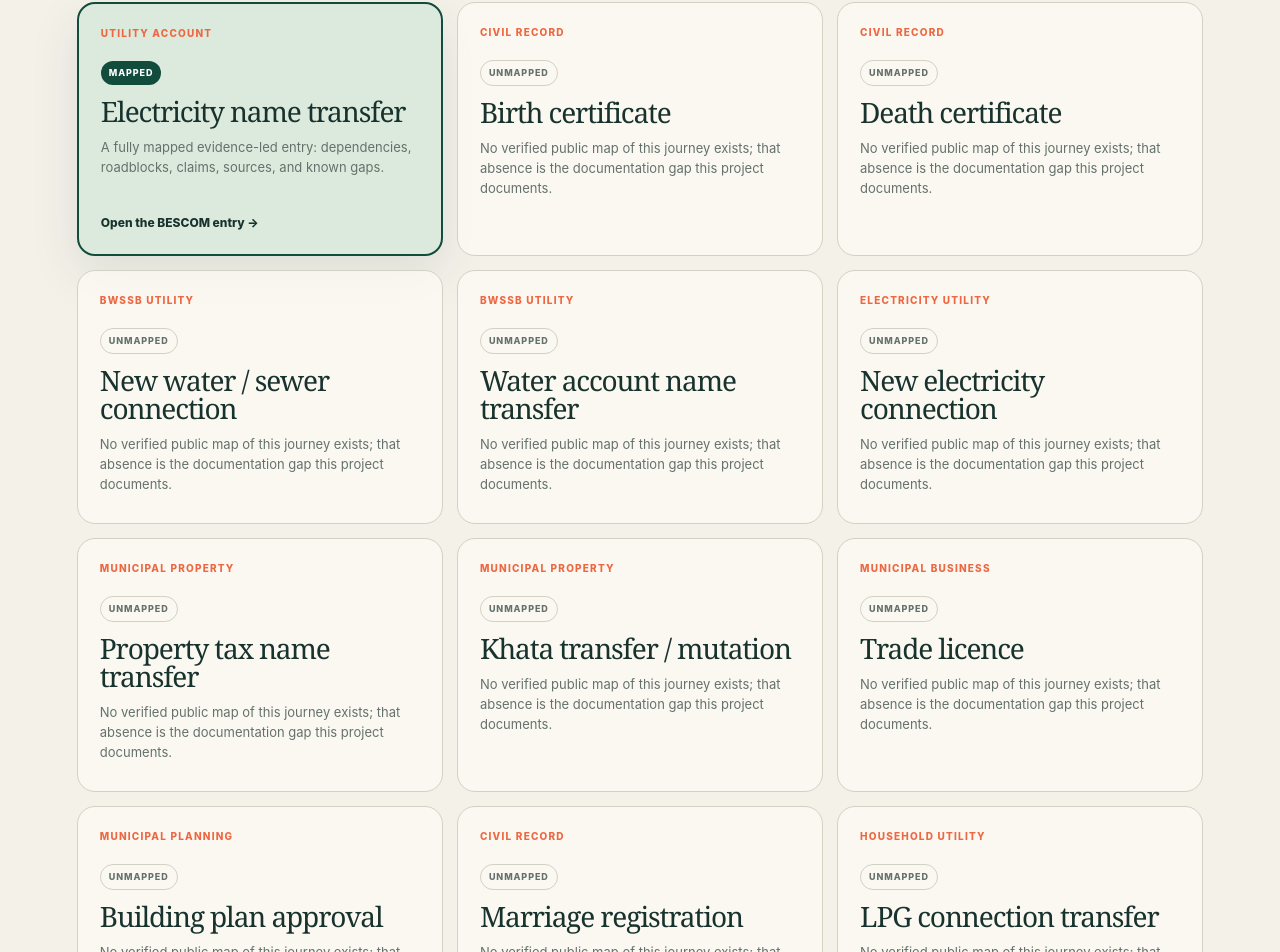
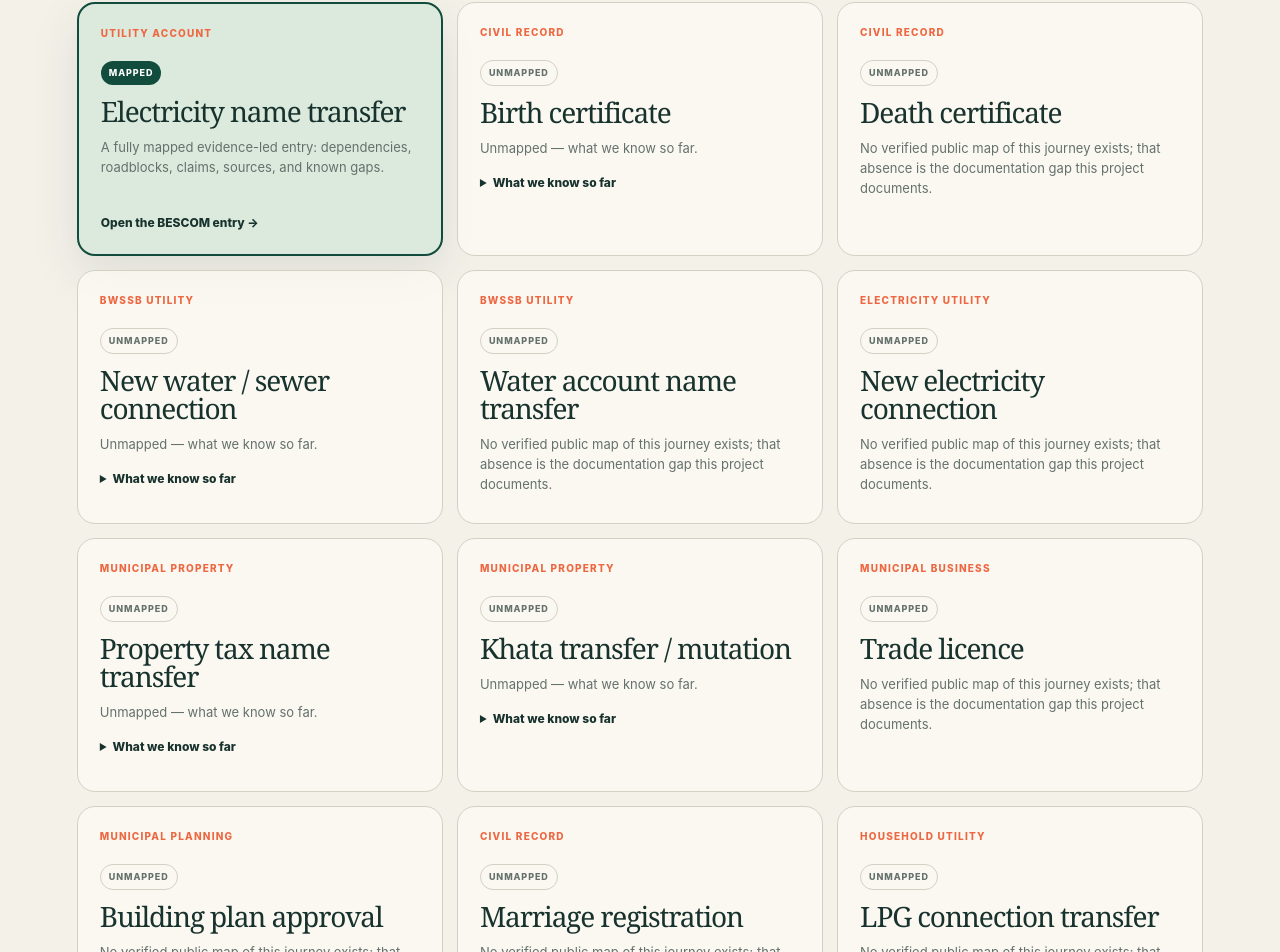
Before and after one commit to salmanneedsajob/public-service-dependency-atlas, a Next.js app: page / in a window 1280 px wide. Shown: the part 1824-2776 px from the top of the page. Built offline with nearby package versions, Linux system fonts and the light colour scheme.

Commit message:
feat: add shallow service gap survey

```diff
--- a/app/globals.css
+++ b/app/globals.css
@@ -143,6 +143,7 @@ h1 {
 .service-status { align-self: flex-start; margin: 20px 0 12px; border-radius: 999px; padding: 5px 8px; font-size: 9px; font-weight: 850; letter-spacing: .1em; text-transform: uppercase; }
 .service-mapped { background: var(--green); color: white; }.service-unmapped { border: 1px solid var(--line); color: var(--muted); }
 .service-card h3 { margin: 0 0 12px; font-family: Georgia, serif; font-size: 28px; font-weight: 500; letter-spacing: -.04em; line-height: 1; }.service-card p { margin: 0; color: var(--muted); font-size: 13px; line-height: 1.55; }.service-cta { margin-top: auto; padding-top: 20px; font-size: 12px; font-weight: 850; }.mapped-service:hover { transform: translateY(-3px); }
+.survey-card { margin-top: 16px; color: var(--ink); }.survey-card summary { cursor: pointer; font-size: 12px; font-weight: 850; }.survey-card[open] summary { margin-bottom: 14px; }.survey-card dl { display: grid; gap: 11px; margin: 0; }.survey-card dl div { display: grid; gap: 3px; }.survey-card dt { color: var(--muted); font-size: 9px; font-weight: 850; letter-spacing: .08em; text-transform: uppercase; }.survey-card dd { margin: 0; font-size: 12px; line-height: 1.45; }.survey-card dd a, .survey-sources a { color: inherit; }.survey-card small, .survey-sources small { display: block; color: var(--muted); font-size: 9px; }.survey-sources { display: grid; gap: 7px; margin-top: 15px; border-top: 1px solid var(--line); padding-top: 12px; }.survey-sources a { font-size: 11px; line-height: 1.35; }
 .contribution { display: grid; grid-template-columns: minmax(0,.8fr) minmax(320px,1.2fr); gap: clamp(46px, 9vw, 140px); padding: clamp(70px, 9vw, 120px) clamp(20px, 6vw, 92px); background: var(--paper-deep); }.contribution p { margin: 0; color: var(--muted); font-size: 17px; line-height: 1.65; }.contribution-links { display: flex; flex-wrap: wrap; gap: 12px; margin-top: 28px; }.contribution-links a { border-bottom: 2px solid var(--ink); padding: 8px 0; font-size: 13px; font-weight: 850; text-decoration: none; }
 .primary-link {
   display: inline-flex;
--- a/app/page.tsx
+++ b/app/page.tsx
@@ -1,10 +1,11 @@
 import type { Metadata } from 'next';
 
 type Survey = {
-  outcome?: string;
-  systems?: string[];
-  officialJourney?: string;
-  citizenPain?: { text: string; url: string; accessedAt: string } | 'none found';
+  outcome: string;
+  systems: string[];
+  officialJourney: string;
+  sources: Array<{ label: string; url: string; grade: 'B' | 'E'; accessedAt: string }>;
+  citizenPain: { text: string; url: string; accessedAt: string } | 'none found';
 };
 
 type Service = {
@@ -17,13 +18,13 @@ type Service = {
 
 const services: Service[] = [
   { title: 'Electricity name transfer', category: 'Utility account', status: 'Mapped', href: '/bescom' },
-  { title: 'Birth certificate', category: 'Civil record', status: 'Unmapped' },
+  { title: 'Birth certificate', category: 'Civil record', status: 'Unmapped', survey: { outcome: 'Obtain or re-obtain a Bengaluru birth certificate with the needed details.', systems: ['GBA / BBMP Birth & Death Certificate service', 'Online Birth Certificate Request form'], officialJourney: 'An official online request route is published; this survey did not locate a verified end-to-end dependency map.', sources: [{ label: 'Official service directory', url: 'https://site.bbmp.gov.in/citizenservice.html', grade: 'B', accessedAt: '2026-08-28' }], citizenPain: { text: 'A citizen reported needing to digitise an older certificate while also updating parent-name details.', url: 'https://www.reddit.com/r/bangalore/comments/1oql5rj/', accessedAt: '2026-08-28' } } },
   { title: 'Death certificate', category: 'Civil record', status: 'Unmapped' },
-  { title: 'New water / sewer connection', category: 'BWSSB utility', status: 'Unmapped' },
+  { title: 'New water / sewer connection', category: 'BWSSB utility', status: 'Unmapped', survey: { outcome: 'Obtain a new BWSSB water and sewer connection for a Bengaluru property.', systems: ['BWSSB Online Water Connection portal', 'BWSSB water and underground-drainage service'], officialJourney: 'An official consumer manual describes a new-connection entry point; this survey did not locate a verified end-to-end dependency map.', sources: [{ label: 'Official BWSSB consumer manual', url: 'https://owc.bwssb.gov.in/docs/Consumer-Manual-English.pdf', grade: 'B', accessedAt: '2026-08-28' }], citizenPain: { text: 'A citizen reported needing an official water-and-sewer connection after a BWSSB notice, while seeking clarity on the connection path.', url: 'https://www.reddit.com/r/BangaloreRealEstates/comments/1rz16nm/how_much_does_new_bwssb_connection_would_cost/', accessedAt: '2026-08-28' } } },
   { title: 'Water account name transfer', category: 'BWSSB utility', status: 'Unmapped' },
   { title: 'New electricity connection', category: 'Electricity utility', status: 'Unmapped' },
-  { title: 'Property tax name transfer', category: 'Municipal property', status: 'Unmapped' },
-  { title: 'Khata transfer / mutation', category: 'Municipal property', status: 'Unmapped' },
+  { title: 'Property tax name transfer', category: 'Municipal property', status: 'Unmapped', survey: { outcome: 'Update the recorded owner name for a Bengaluru property-tax record after a property transfer.', systems: ['BBMP Property Tax System', 'Municipal property record / khata'], officialJourney: 'The official tax system links to name-and-address change and correction routes; this survey did not locate a verified end-to-end dependency map.', sources: [{ label: 'Official BBMP Property Tax System', url: 'https://bbmptax.karnataka.gov.in/forms/helplinkDetails.aspx', grade: 'B', accessedAt: '2026-08-28' }], citizenPain: { text: 'A citizen reported a pending property-tax name-update grievance despite an e-Khata already being in their name.', url: 'https://www.reddit.com/r/indianrealestate/comments/1qanujt/property_tax_name_update_process_bangalore/', accessedAt: '2026-08-28' } } },
+  { title: 'Khata transfer / mutation', category: 'Municipal property', status: 'Unmapped', survey: { outcome: 'Record a property transfer in the municipal khata / mutation record.', systems: ['e-Aasthi Property Record Management System', 'BBMP Revenue Department', 'Property-tax record'], officialJourney: 'Official e-Aasthi and revenue pages expose records and guidance; this survey did not locate a verified end-to-end dependency map.', sources: [{ label: 'Official e-Aasthi property search', url: 'https://bbmpeaasthi.karnataka.gov.in/forms/HomePage.aspx', grade: 'B', accessedAt: '2026-08-28' }, { label: 'Official BBMP Revenue FAQ', url: 'https://site.bbmp.gov.in/departmentwebsites/revenue/faq.html', grade: 'B', accessedAt: '2026-08-28' }], citizenPain: { text: 'A citizen reported duplicate khata-mutation requests in e-Swathu blocking a property sale.', url: 'https://www.reddit.com/r/BangaloreRealEstates/comments/1uiz461/duplicate_khata_mutation_requests_blocking/', accessedAt: '2026-08-28' } } },
   { title: 'Trade licence', category: 'Municipal business', status: 'Unmapped' },
   { title: 'Building plan approval', category: 'Municipal planning', status: 'Unmapped' },
   { title: 'Marriage registration', category: 'Civil record', status: 'Unmapped' },
@@ -77,7 +78,7 @@ export default function AtlasHome() {
         </div>
         <div className="service-grid">
           {services.map((service) => {
-            const content = <><span className="service-category">{service.category}</span><div className={`service-status service-${service.status.toLowerCase()}`}>{service.status}</div><h3>{service.title}</h3><p>{service.status === 'Mapped' ? 'A fully mapped evidence-led entry: dependencies, roadblocks, claims, sources, and known gaps.' : 'No verified public map of this journey exists; that absence is the documentation gap this project documents.'}</p>{service.status === 'Mapped' && <span className="service-cta">Open the BESCOM entry →</span>}</>;
+            const content = <><span className="service-category">{service.category}</span><div className={`service-status service-${service.status.toLowerCase()}`}>{service.status}</div><h3>{service.title}</h3><p>{service.status === 'Mapped' ? 'A fully mapped evidence-led entry: dependencies, roadblocks, claims, sources, and known gaps.' : service.survey ? 'Unmapped — what we know so far.' : 'No verified public map of this journey exists; that absence is the documentation gap this project documents.'}</p>{service.survey && <details className="survey-card"><summary>What we know so far</summary><dl><div><dt>Citizen outcome</dt><dd>{service.survey.outcome}</dd></div><div><dt>Systems touched</dt><dd>{service.survey.systems.join(' · ')}</dd></div><div><dt>Official journey map</dt><dd>{service.survey.officialJourney}</dd></div><div><dt>Citizen pain · Grade E</dt><dd>{service.survey.citizenPain === 'none found' ? 'None found in this survey.' : <a href={service.survey.citizenPain.url} rel="noreferrer" target="_blank">{service.survey.citizenPain.text} ↗ <small>accessed {service.survey.citizenPain.accessedAt}</small></a>}</dd></div></dl><div className="survey-sources">{service.survey.sources.map((source) => <a href={source.url} key={source.url} rel="noreferrer" target="_blank">Grade {source.grade} · {source.label} <small>accessed {source.accessedAt} ↗</small></a>)}</div></details>}{service.status === 'Mapped' && <span className="service-cta">Open the BESCOM entry →</span>}</>;
             return service.href ? <a className="service-card mapped-service" href={service.href} key={service.title}>{content}</a> : <article className="service-card" key={service.title}>{content}</article>;
           })}
         </div>
```
